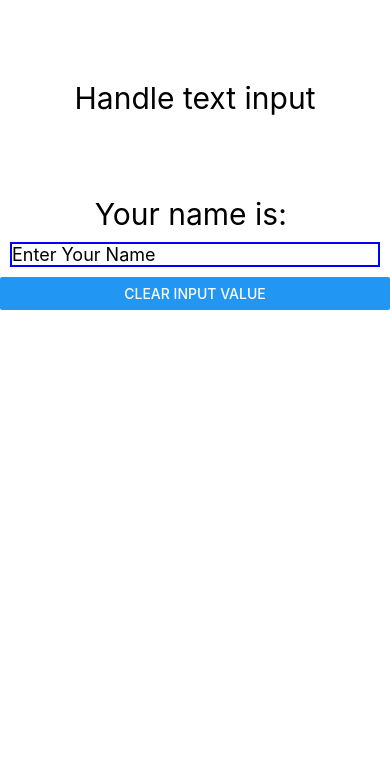
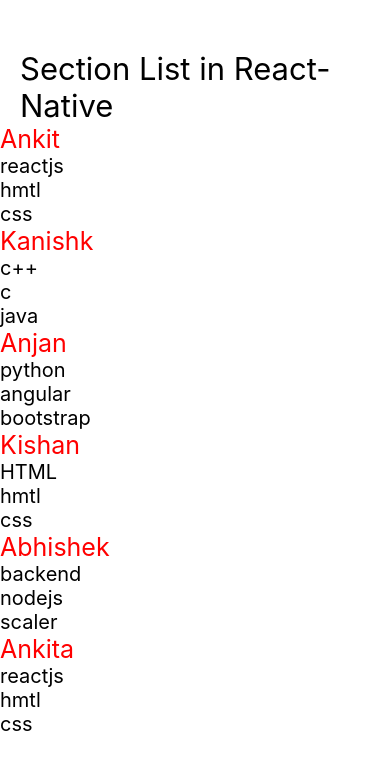
Before and after one commit to Ankit-Avataar/Demo_Project, a React Native app: screen / in a window 390 px wide. Shown: the top 770 px of the page. Built offline with nearby package versions, Linux system fonts and the light colour scheme.

Commit message:
added Section List

```diff
--- a/App.js
+++ b/App.js
@@ -1,28 +1,46 @@
-import { useState } from 'react';
-import { Text, TextInput, View, StyleSheet, Button} from 'react-native';
+import { SectionList, Text, View} from 'react-native';
 
+const users = [
+  {
+    id: 1,
+    name: 'Ankit',
+    data: ['reactjs','hmtl','css'],
+  },
+  {
+    id: 2,
+    name: 'Kanishk',
+    data: ['c++','c','java'],
+  },
+  {
+    id: 3,
+    name: 'Anjan',
+    data: ['python','angular','bootstrap'],
+  },
+  {
+    id: 4,
+    name: 'Kishan',
+    data: ['HTML','hmtl','css'],
+  },
+  {
+    id: 5,
+    name: 'Abhishek',
+    data: ['backend','nodejs','scaler'],
+  },
+  {
+    id: 6,
+    name: 'Ankita',
+    data: ['reactjs','hmtl','css'],
+  },
+]
 export default function App() {
-  const [name, setName] = useState("");
   return (
     <View>
-      <Text style={{fontSize: 30, textAlign: 'center', marginTop: 80}}>Handle text input</Text>
-      <Text style={{fontSize: 30, textAlign: 'center', marginTop: 80}}>Your name is: {name}</Text>
-      <TextInput
-      style = {styles.textInput}
-      placeholder='Enter Your Name'
-      value={name}
-      onChangeText={(text)=>setName(text)}/>
-      <Button title='Clear Input Value' onPress={()=>setName('')}/>
+      <Text style={{fontSize: 31, marginTop: 50, marginLeft: 20}}>Section List in React-Native</Text>
+      <SectionList
+      sections={users}
+      renderItem={({item})=><Text style =  {{fontSize: 20}}>{item}</Text>}
+      renderSectionHeader={({section: {name}})=><Text style= {{fontSize:25,color:'red'}} >{name}</Text>}
+      />
     </View>
   );
 }
-
-const styles = StyleSheet.create({
-  textInput: {
-  fontSize: 18,
-  color: 'black',
-  borderWidth: 2,
-  borderColor: 'blue',
-  margin: 10
-  }
-})
--- a/package.json
+++ b/package.json
@@ -9,10 +9,14 @@
     "web": "expo start --web"
   },
   "dependencies": {
+    "@react-navigation/native": "^6.1.8",
+    "@react-navigation/native-stack": "^6.9.14",
     "expo": "~49.0.13",
     "expo-status-bar": "~1.6.0",
     "react": "18.2.0",
-    "react-native": "0.72.5"
+    "react-native": "0.72.5",
+    "react-native-safe-area-context": "4.6.3",
+    "react-native-screens": "~3.22.0"
   },
   "devDependencies": {
     "@babel/core": "^7.20.0"
```
Also changed, not shown: 1 other file (tests, documents, lock files or other folders).
